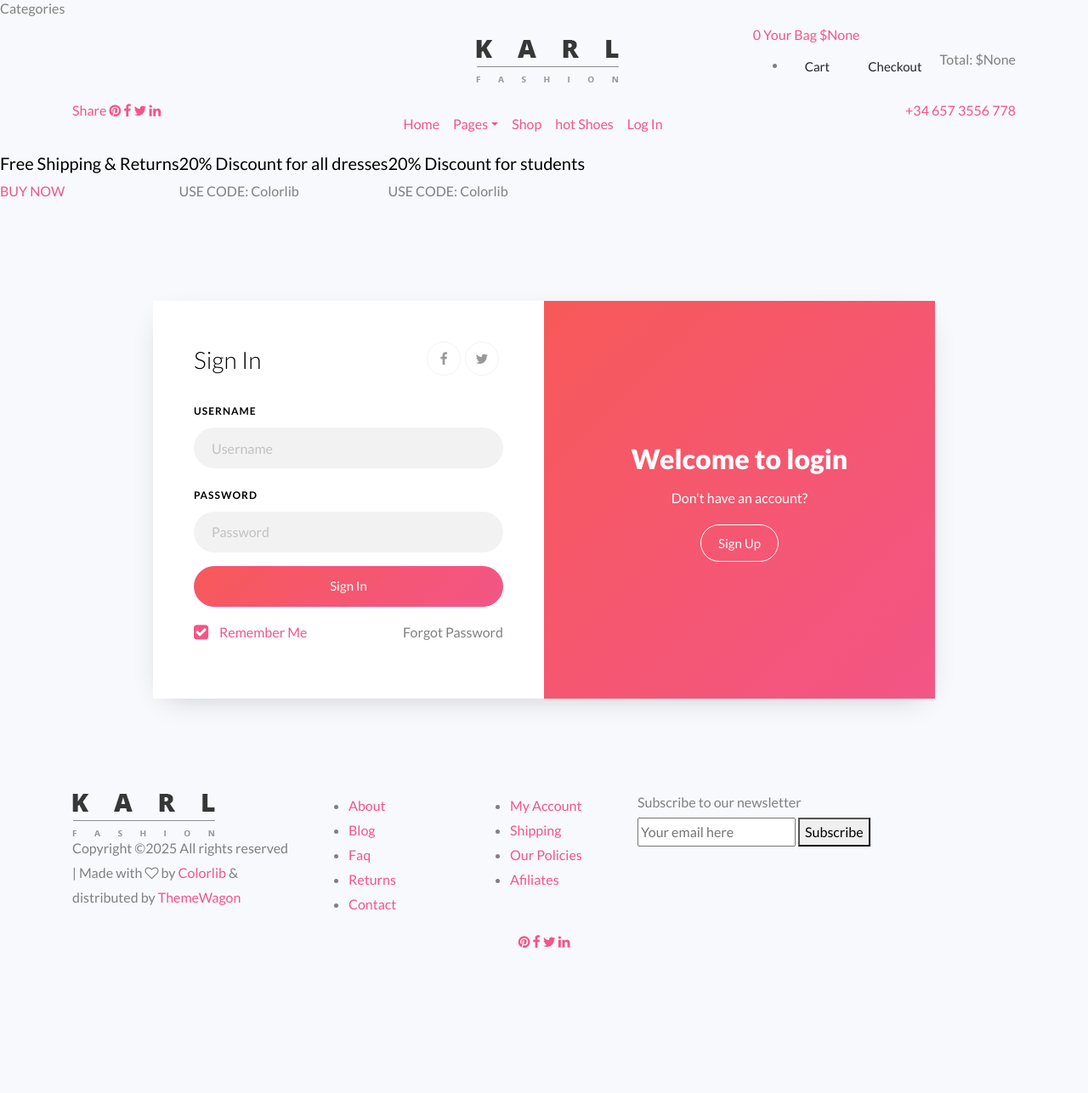
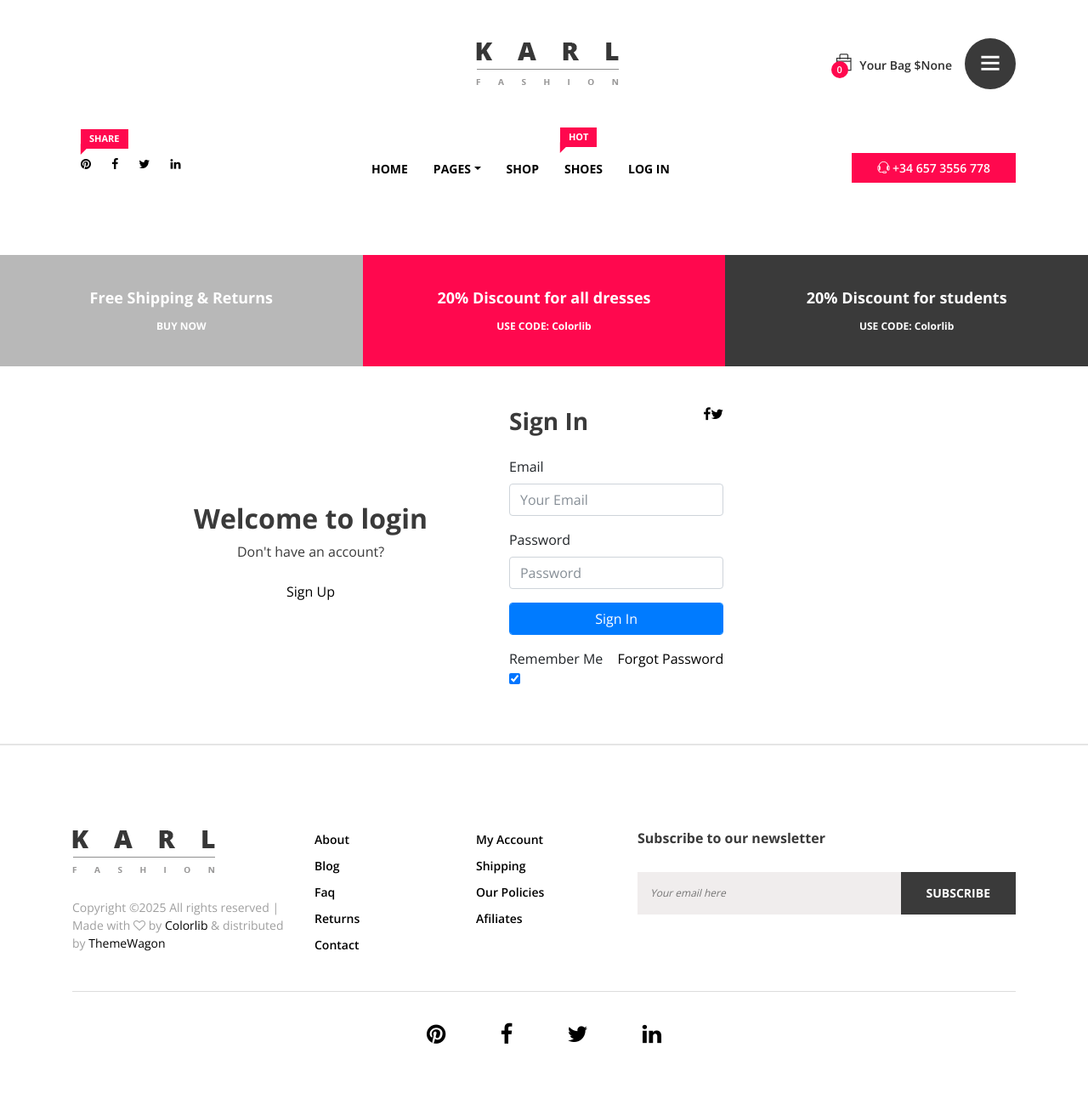
Before and after one commit to foython/ecommerce, a Django app: page /login/ in a window 1280 px wide. Shown: the whole page at 85% size. Before the commit the page ends 1116 px from the top, so only its background shows below. Run offline with Django 3.2, Linux system fonts and the light colour scheme; data that the repository does not hold is empty; some libraries are stand-ins or nearby versions.

Commit message:
update login

```diff
--- a/template/base.html
+++ b/template/base.html
@@ -216,7 +216,7 @@
             <!-- Single Discount Area -->
             <div class="single-discount-area">
                 <h5>Free Shipping &amp; Returns</h5>
-                <h6><a href="#">BUY NOW</a></h6>
+                <h6><a href="{% url 'shop' %}">BUY NOW</a></h6>
             </div>
             <!-- Single Discount Area -->
             <div class="single-discount-area">
--- a/template/home.html
+++ b/template/home.html
@@ -63,7 +63,7 @@
                                 <div class="welcome_slide_text">
                                     <h6 data-animation="fadeInDown" data-delay="0" data-duration="500ms">* Only today we offer free shipping</h6>
                                     <h2 data-animation="bounceInDown" data-delay="500ms" data-duration="500ms">Women Fashion</h2>
-                                    <a href="{% url 'shop' %}" class="btn karl-btn" data-animation="fadeInRightBig" data-delay="1s" data-duration="500ms">Check Collection</a>
+                                    <a href="{% url 'filtershop' 'Woman Wear' %}" class="btn karl-btn" data-animation="fadeInRightBig" data-delay="1s" data-duration="500ms">Check Collection</a>
                                 </div>
                             </div>
                         </div>
@@ -80,7 +80,7 @@
                 <div class="catagory-content">
                     <h6>On Accesories</h6>
                     <h2>Sale 30%</h2>
-                    <a href="{% url 'shop' %}" class="btn karl-btn">SHOP NOW</a>
+                    <a href="{% url 'filtershop' 'Eyewear' %}" class="btn karl-btn">SHOP NOW</a>
                 </div>
             </div>
             <!-- Single Catagory -->
@@ -88,7 +88,7 @@
                 <div class="catagory-content">
                     <h6>in Bags excepting the new collection</h6>
                     <h2>Designer bags</h2>
-                    <a href="{% url 'shop' %}" class="btn karl-btn">SHOP NOW</a>
+                    <a href="{% url 'filtershop' 'Bags & Purses' %}" class="btn karl-btn">SHOP NOW</a>
                 </div>
             </div>
         </section>
--- a/template/login.html
+++ b/template/login.html
@@ -1,18 +1,8 @@
 {% extends "base.html" %}
 {% load static %}
 
-{%block head%}
-  	<title>Login 07</title>
-    <meta charset="utf-8">
-    <meta name="viewport" content="width=device-width, initial-scale=1, shrink-to-fit=no">
+{% block title %} Login | Ecommerce {% endblock %}
 
-	<link href="https://fonts.googleapis.com/css?family=Lato:300,400,700,900&display=swap" rel="stylesheet">
-
-	<link rel="stylesheet" href="https://stackpath.bootstrapcdn.com/font-awesome/4.7.0/css/font-awesome.min.css">
-
-	<link rel="stylesheet" href="{% static 'css/style.css' %}">
-
-	{%endblock%}
 	{% block content %}
 	<section class="ftco-section">
 		<div class="container">
@@ -41,8 +31,8 @@
 							<form action="{%url 'login'%}" class="signin-form" method="post">
 								{% csrf_token %}
 			      		<div class="form-group mb-3">
-			      			<label class="label" for="username">Username</label>
-			      			<input type="text" name="username" class="form-control" placeholder="Username" required>
+			      			<label class="label" for="username">Email</label>
+			      			<input type="text" name="username" class="form-control" placeholder="Your Email" required>
 			      		</div>
 		            <div class="form-group mb-3">
 		            	<label class="label" for="password">Password</label>
--- a/template/registration.html
+++ b/template/registration.html
@@ -2,7 +2,7 @@
 <html>
 
 <head>
-	<title>Login</title>
+	<title>signup</title>
 	<link rel="stylesheet" href="https://stackpath.bootstrapcdn.com/bootstrap/4.1.3/css/bootstrap.min.css" integrity="sha384-MCw98/SFnGE8fJT3GXwEOngsV7Zt27NXFoaoApmYm81iuXoPkFOJwJ8ERdknLPMO" crossorigin="anonymous">
 	<script src="https://ajax.googleapis.com/ajax/libs/jquery/3.3.1/jquery.min.js"></script>
 	<link rel="stylesheet" href="https://use.fontawesome.com/releases/v5.6.1/css/all.css" integrity="sha384-gfdkjb5BdAXd+lj+gudLWI+BXq4IuLW5IT+brZEZsLFm++aCMlF1V92rMkPaX4PP" crossorigin="anonymous">
```
Also changed, not shown: db.sqlite3.
